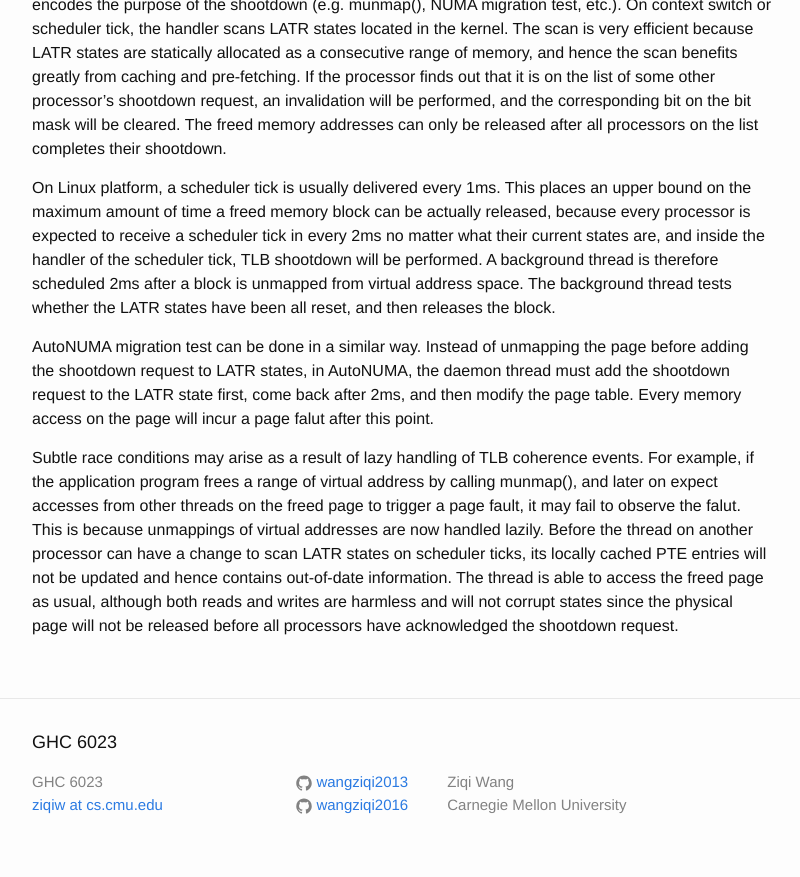
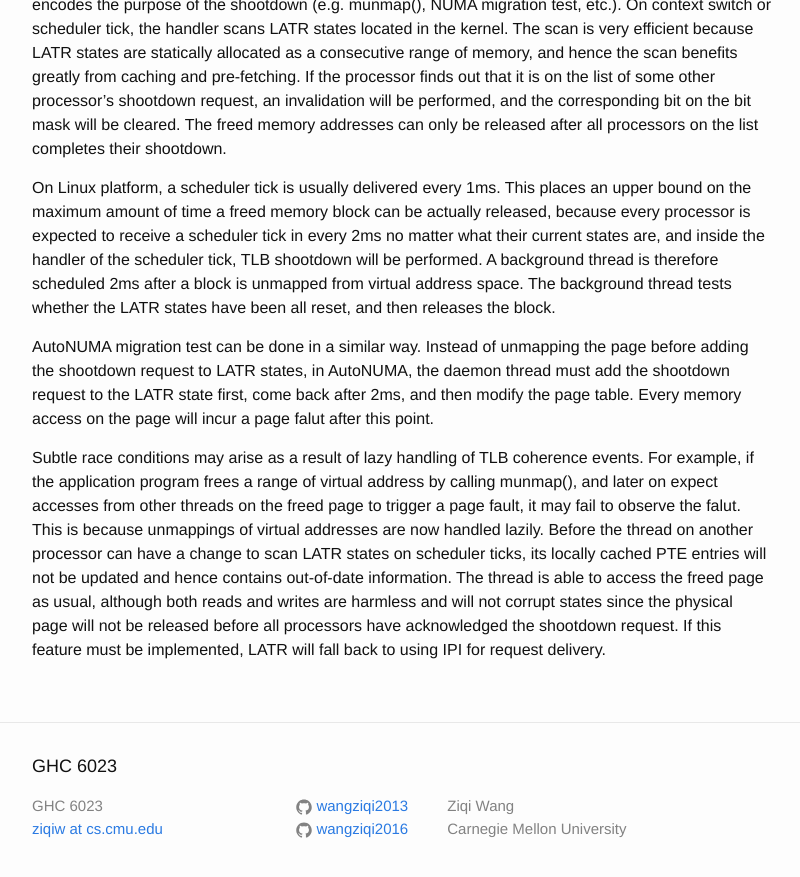
Before and after one commit to wangziqi2013/wangziqi2013.github.io, a Jekyll site: the page built from _posts/2018-12-26-latr.markdown, in a window 1280 px wide and 900 px high, scrolled down 1741 px. Shown: the top 877 px of the window, without its empty margins (238-1038 px from the left). Built offline with Jekyll 4.4.1, drawn with Linux system fonts in a browser that asks for light colours.

Commit message:
Finish race condition

```diff
--- a/_posts/2018-12-26-latr.markdown
+++ b/_posts/2018-12-26-latr.markdown
@@ -86,4 +86,5 @@ freed page to trigger a page fault, it may fail to observe the falut. This is be
 are now handled lazily. Before the thread on another processor can have a change to scan LATR states on scheduler ticks,
 its locally cached PTE entries will not be updated and hence contains out-of-date information. The thread is able to
 access the freed page as usual, although both reads and writes are harmless and will not corrupt states since the
-physical page will not be released before all processors have acknowledged the shootdown request.
+physical page will not be released before all processors have acknowledged the shootdown request. If this feature
+must be implemented, LATR will fall back to using IPI for request delivery.
```
